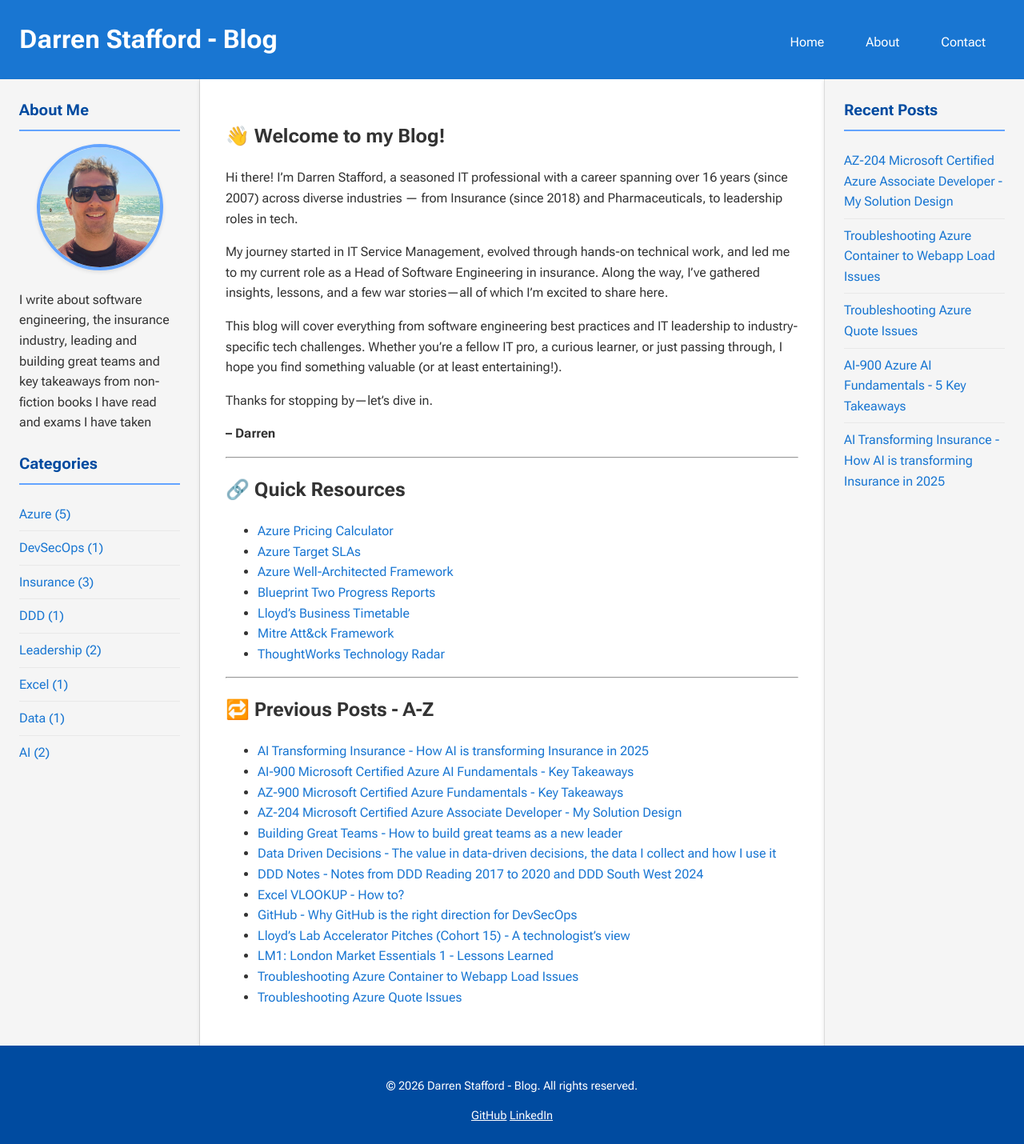
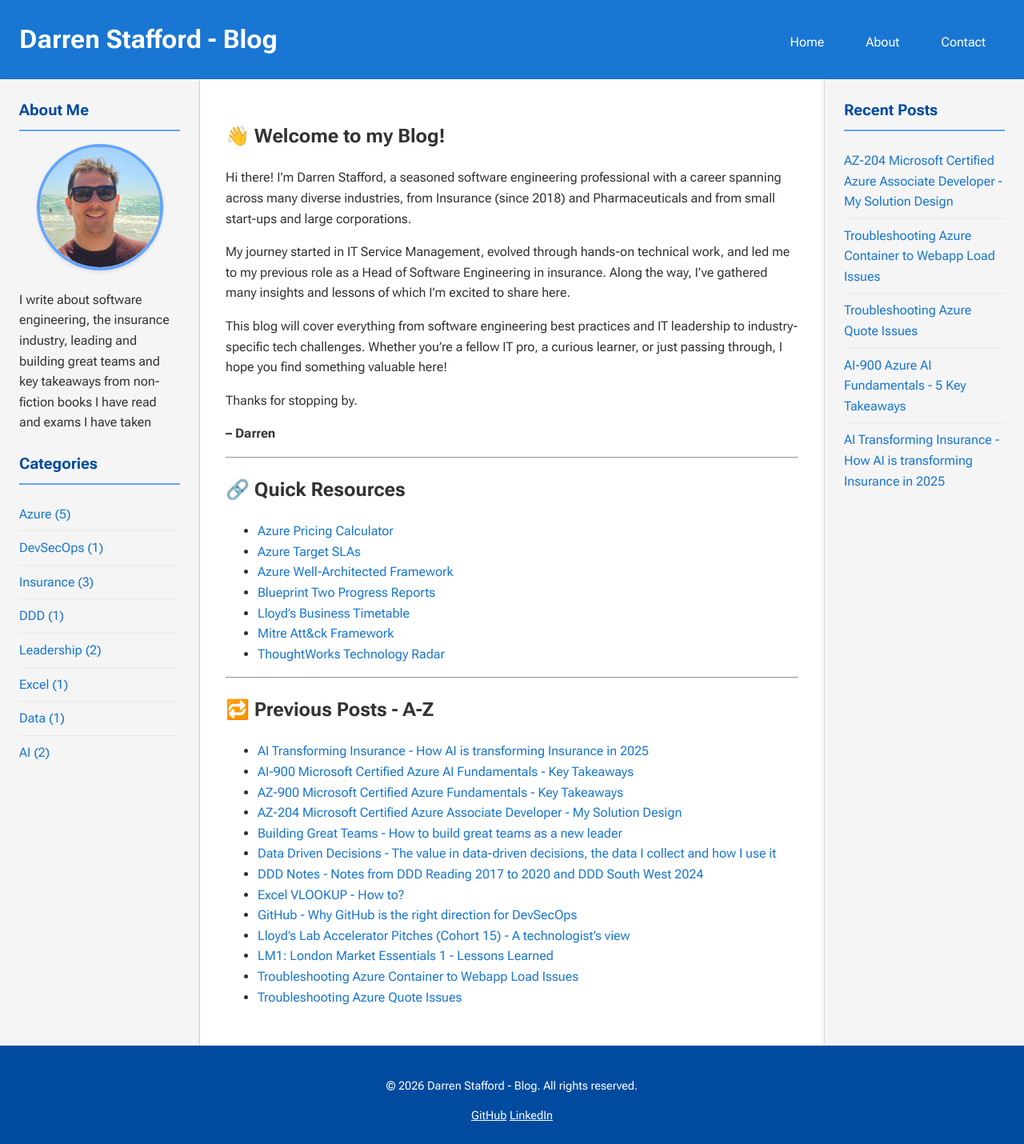
Before and after one commit to dazstaffs/blog, a Jekyll site: the page built from index.md, in a window 1280 px wide. Shown: the whole page at 80% size. Built offline with Jekyll 4.4.1, drawn with Linux system fonts in a browser that asks for light colours.

Commit message:
Some alterations to the index page to remove the word war and other things.

```diff
--- a/index.md
+++ b/index.md
@@ -7,13 +7,13 @@ list_title: 🔁 All Posts
 
 ## 👋 Welcome to my Blog!
 
-Hi there! I’m Darren Stafford, a seasoned IT professional with a career spanning over 16 years (since 2007) across diverse industries — from Insurance (since 2018) and Pharmaceuticals, to leadership roles in tech.
+Hi there! I’m Darren Stafford, a seasoned software engineering professional with a career spanning across many diverse industries, from Insurance (since 2018) and Pharmaceuticals and from small start-ups and large corporations.
 
-My journey started in IT Service Management, evolved through hands-on technical work, and led me to my current role as a Head of Software Engineering in insurance. Along the way, I’ve gathered insights, lessons, and a few war stories—all of which I’m excited to share here.
+My journey started in IT Service Management, evolved through hands-on technical work, and led me to my previous role as a Head of Software Engineering in insurance. Along the way, I’ve gathered many insights and lessons of which I’m excited to share here.
 
-This blog will cover everything from software engineering best practices and IT leadership to industry-specific tech challenges. Whether you’re a fellow IT pro, a curious learner, or just passing through, I hope you find something valuable (or at least entertaining!).
+This blog will cover everything from software engineering best practices and IT leadership to industry-specific tech challenges. Whether you’re a fellow IT pro, a curious learner, or just passing through, I hope you find something valuable here!
 
-Thanks for stopping by—let’s dive in.
+Thanks for stopping by.
 
 **– Darren**
 
```
